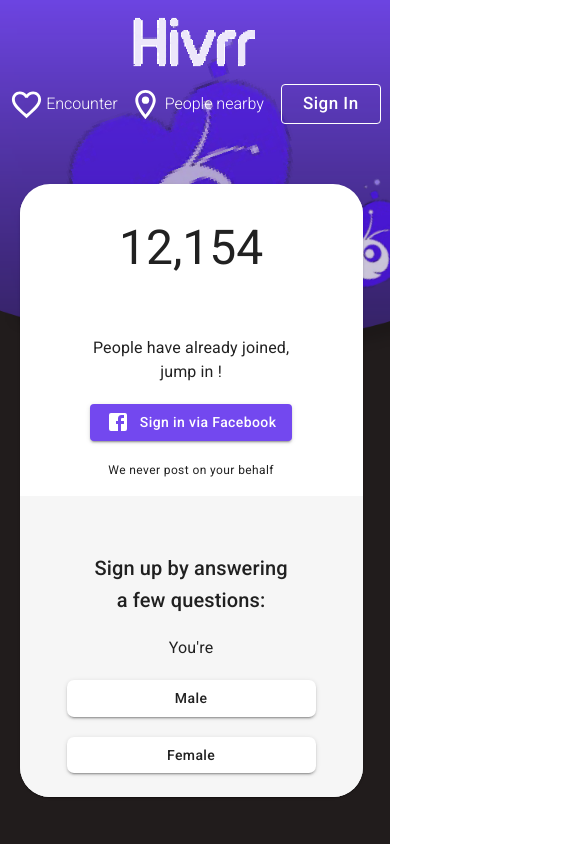
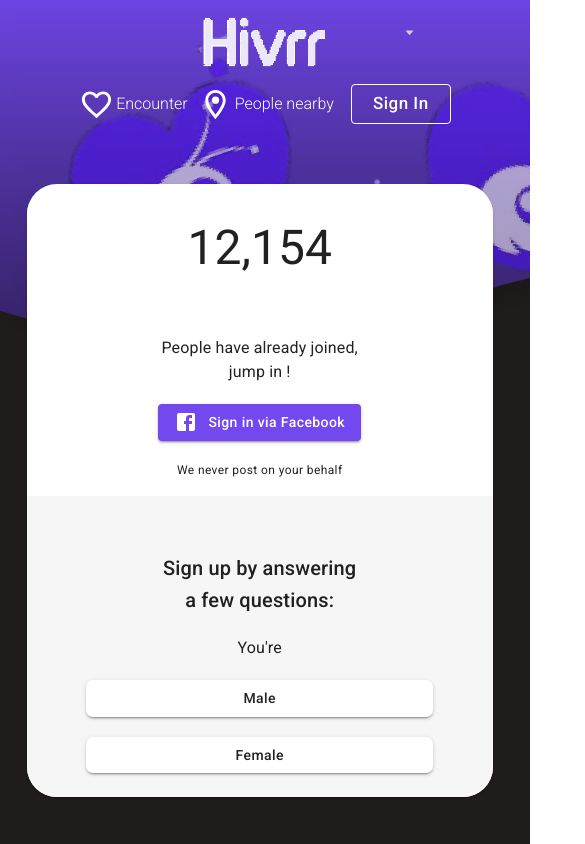
Before and after one commit to talalabbas84/Hiverr-web-frontend, a React (Create React App) app: page / in a window 390 px wide. Shown: the top 844 px of the page, 585 px wide, since content can reach past the window. Built offline with nearby package versions, Linux system fonts and the light colour scheme.

Commit message:
Fixed bug in responsiveness

```diff
--- a/src/components/layout/Landing/index.css
+++ b/src/components/layout/Landing/index.css
@@ -121,10 +121,11 @@
   justify-content: flex-end;
 }
 
-@media screen and (max-width: 480px) {
+@media screen and (max-width: 468px) {
   .background-image {
     background: url('../../../asset/images/background-image.png');
     background-size: 100%;
+    width: 530px;
     height: 100vh;
     -webkit-background-size: cover;
     -moz-background-size: cover;
```
